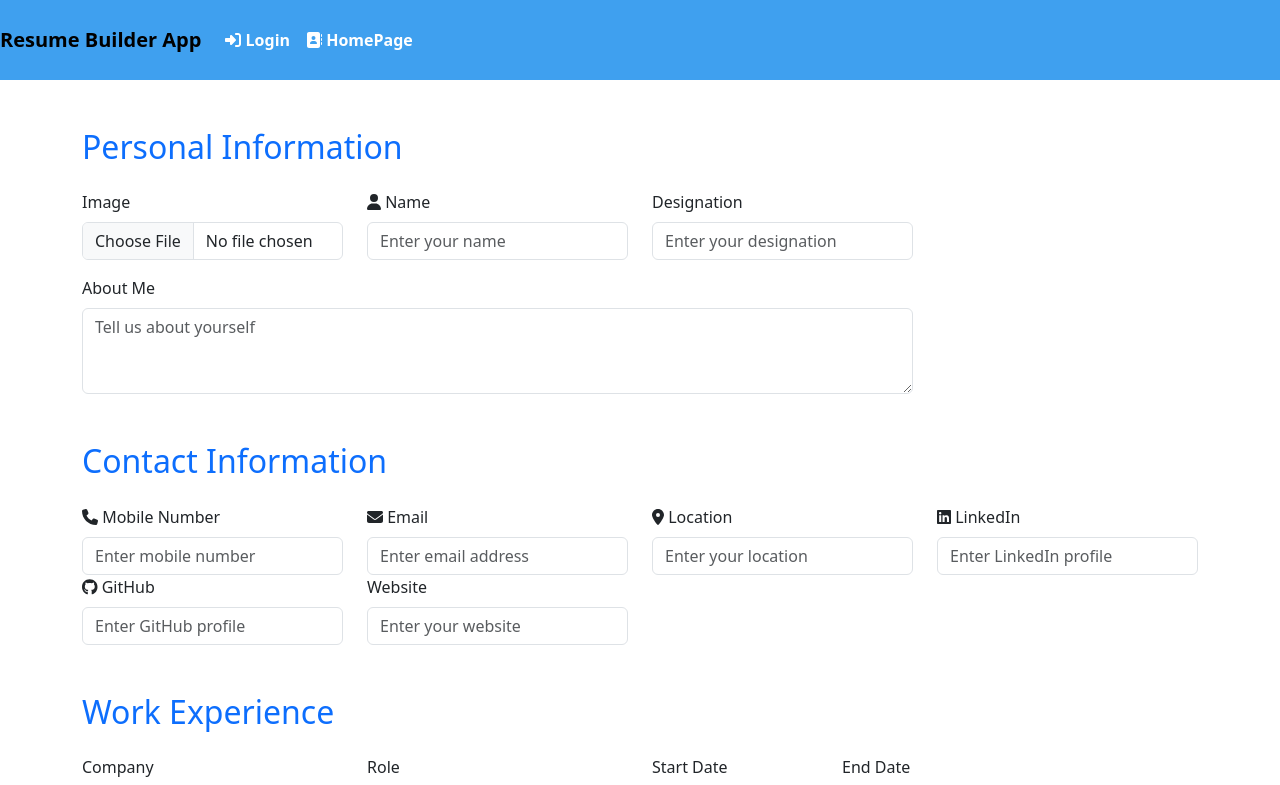
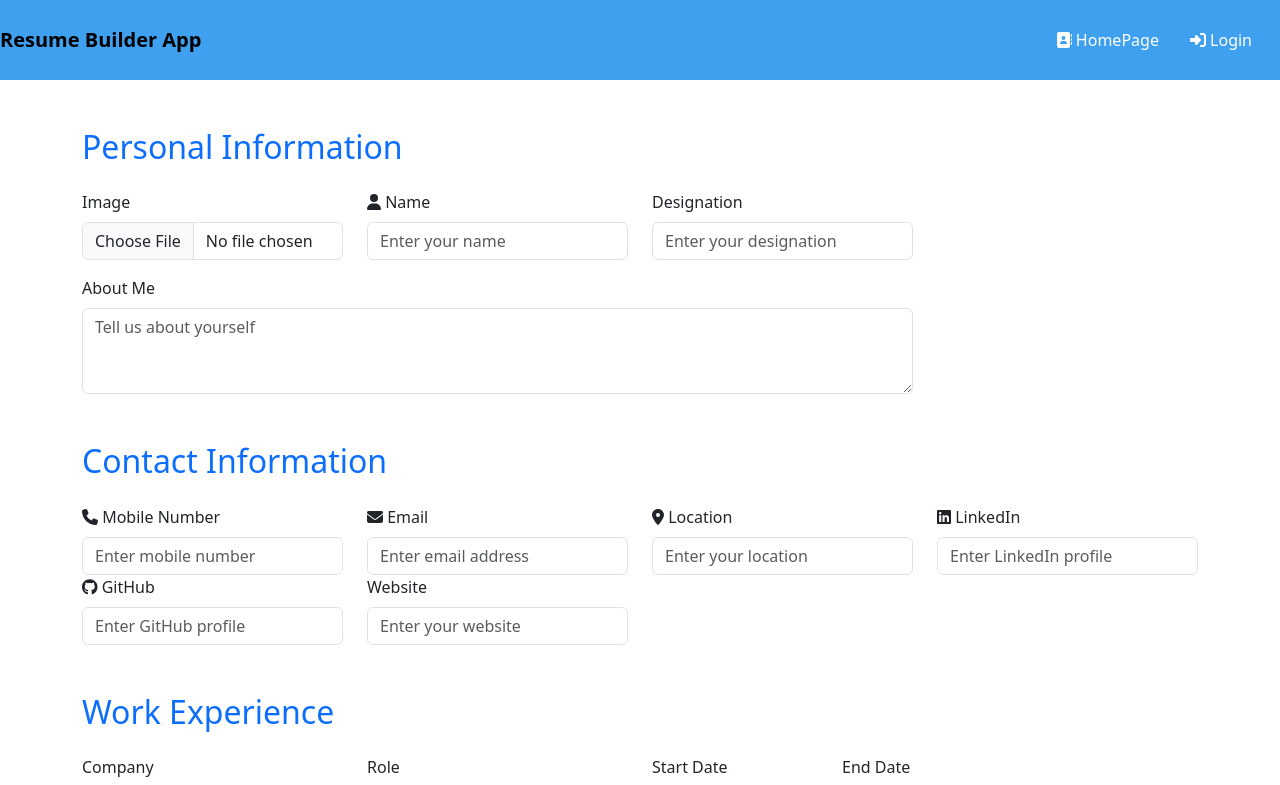
Before and after one commit to tufail-khan9/ResumeBuilderClient, a React (Vite) app: page / in a window 1280 px wide. Shown: the top 785 px of the page. Built offline with nearby package versions, Linux system fonts and the light colour scheme.

Commit message:
feat:cmnt

```diff
--- a/src/App.jsx
+++ b/src/App.jsx
@@ -10,26 +10,24 @@ function App() {
   const [isLoggedIn, setIsLoggedIn] = useState(false);
   const [user, setUser] = useState(null);
 
-  const handleLogin = (userData) => { // Modify this function
+  const handleLogin = (userData) => {
     setIsLoggedIn(true);
-    setUser(userData); // Add this line to set user data
+    setUser(userData);
   };
 
   const handleLogout = () => {
     setIsLoggedIn(false);
-    setUser(null); // Add this line to clear user data
+    setUser(null);
   };
 
   return (
     <Router>
       <div className="App">
-
-        <Menu isLoggedIn={isLoggedIn} onLogout={handleLogout} onLogin={handleLogin} user={user}  />
+        <Menu isLoggedIn={isLoggedIn} onLogout={handleLogout} onLogin={handleLogin} user={user} setUser={setUser} />
 
         <Routes>
-          <Route path="/" element={<Navigate to={isLoggedIn ? "/dummypage" : "/"} />} />
-          <Route path="/homePage" element={isLoggedIn ? <HomePage /> : <Navigate to="/" />} />
-
+          <Route path="/" element={<Navigate to={isLoggedIn ? "/homePage" : "/"} />} />
+          <Route path="/homePage" element={isLoggedIn ? <DummyPage /> : <Navigate to="/" />} />
           <Route path="/dummypage" element={isLoggedIn ? <DummyPage /> : <Navigate to="/" />} />
         </Routes>
         <CombinedForm />
--- a/src/Components/Menu.css
+++ b/src/Components/Menu.css
@@ -10,18 +10,50 @@
   font-size: 1.5rem; /* Adjust font size as needed */
 }
 
-.navbar-nav .nav-link {
+.navbar-nav {
+  flex-direction: row; /* Ensure the nav items are in a row */
+  align-items: center; /* Center the nav items vertically */
+}
+
+.nav-link {
   color: white;
   font-weight: bold;
   transition: transform 0.3s ease-in-out;
   background-color: transparent; /* Remove any specific background color */
+  margin-left: 15px; /* Add space between nav items */
 }
 
-.navbar-nav .nav-link:hover {
+.nav-link:hover {
   transform: translateY(-2px);
 }
+
 .profile-image {
   width: 30px;
   height: 30px;
   border-radius: 50%;
+  margin-left: 15px; /* Add space between image and nav items */
 }
+
+.ml-auto {
+  margin-left: auto !important; /* Ensure this class pushes items to the right */
+  margin-right: 20px;
+}
+
+@media (max-width: 767px) {
+  .navbar-nav {
+    flex-direction: column;
+  }
+}
+.navbar-nav .nav-link {
+  color: white;
+}
+.navbar-nav .nav-link.active,
+.navbar-nav .nav-link:focus,
+.navbar-nav .nav-link:hover {
+  color: black;
+}
+.navbar-nav .nav-link.active,
+.navbar-nav .nav-link:focus,
+.navbar-nav .nav-link:hover {
+  background-color: transparent; /* Or a color of your choice */
+}
--- a/src/Components/Menu.jsx
+++ b/src/Components/Menu.jsx
@@ -9,7 +9,7 @@ import ForgotPasswordForm from './ForgotPasswordForm';
 import ResetPasswordForm from './ResetPasswordForm';
 import './Menu.css';
 
-const Menu = ({ isLoggedIn, onLogout, onLogin, user }) => { // Add user as a prop
+const Menu = ({ isLoggedIn, onLogout, onLogin, user, setUser }) => {
   const [showModal, setShowModal] = useState(false);
   const [formType, setFormType] = useState('login');
 
@@ -29,9 +29,12 @@ const Menu = ({ isLoggedIn, onLogout, onLogin, user }) => { // Add user as a pro
       <Navbar expand="lg" className="navbar">
         <Navbar.Brand href="/" className="navbar-brand">Resume Builder App</Navbar.Brand>
         <Navbar.Toggle aria-controls="basic-navbar-nav" />
-        <Navbar.Collapse id="basic-navbar-nav">
+        <Navbar.Collapse id="basic-navbar-nav" className="justify-content-end">
           <Nav className="ml-auto">
-            {isLoggedIn && user && ( // Check if user is logged in and user data is available
+            <Nav.Link as={Link} to="/homePage">
+              <FontAwesomeIcon icon={faAddressBook} /> HomePage
+            </Nav.Link>
+            {isLoggedIn && user && (
               <Nav.Item className="d-flex align-items-center">
                 <img src={user.imageUrl} alt="Profile" className="profile-image" />
                 <span className="ml-2">{user.UserName}</span>
@@ -42,9 +45,6 @@ const Menu = ({ isLoggedIn, onLogout, onLogin, user }) => { // Add user as a pro
                 <FontAwesomeIcon icon={faSignInAlt} /> Login
               </Nav.Link>
             )}
-            <Nav.Link as={Link} to="/homePage">
-              <FontAwesomeIcon icon={faAddressBook} /> HomePage
-            </Nav.Link>
             {isLoggedIn && (
               <Nav.Link href="#" onClick={onLogout}>
                 <FontAwesomeIcon icon={faSignInAlt} /> Logout
@@ -64,7 +64,7 @@ const Menu = ({ isLoggedIn, onLogout, onLogin, user }) => { // Add user as a pro
             onLogin={onLogin}
           />
         )}
-        {formType === 'register' && <RegistrationForm toggleForm={toggleForm} />}
+        {formType === 'register' && <RegistrationForm toggleForm={toggleForm} setUser={setUser} />}
         {formType === 'forgotPassword' && <ForgotPasswordForm toggleForm={toggleForm} />}
         {formType === 'resetPassword' && <ResetPasswordForm toggleForm={toggleForm} />}
       </Modal>
--- a/src/Components/RegistrationForm.jsx
+++ b/src/Components/RegistrationForm.jsx
@@ -20,7 +20,7 @@ const validationSchema = Yup.object().shape({
   userType: Yup.string().required("User Type is required"),
 });
 
-function RegistrationForm({ toggleForm }) {
+function RegistrationForm({ toggleForm, setUser }) {
   const {
     register,
     handleSubmit,
@@ -46,6 +46,7 @@ function RegistrationForm({ toggleForm }) {
       .then((response) => {
         setSuccessMessage("User registered successfully!");
         setShowPopup(true);
+        setUser(response.data); // Update user state
         setTimeout(() => {
           setShowPopup(false);
           toggleForm("login");
```
